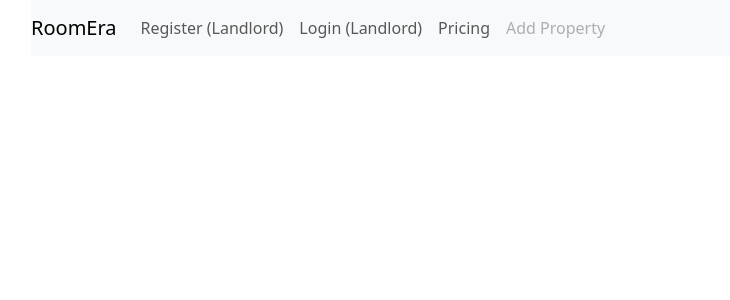
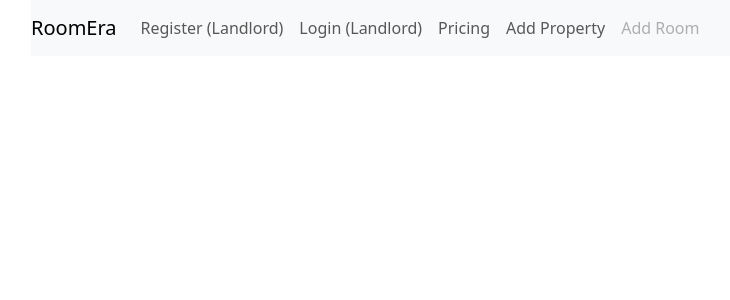
Before and after one commit to SampurnaC/roomera, a Django app: page /landlord/dashboard/ in a window 1280 px wide. Shown: the top 300 px of the page, without its empty margins (51-781 px from the left). Run offline with Django 4.2, Linux system fonts and the light colour scheme.

Commit message:
if properties is present then show add room dropdown link

```diff
--- a/landlord_account/templates/landlord_account/main.html
+++ b/landlord_account/templates/landlord_account/main.html
@@ -28,8 +28,25 @@
               <a class="nav-link" href="#">Pricing</a>
             </li>
             <li class="nav-item">
-              <a class="nav-link disabled" href="#">Add Property</a>
+              <a class="nav-link" href="{% url 'landlord_property:add_property' %}">Add Property</a>
             </li>
+            <li class="nav-item">
+              {% if properties %}
+                  <div class="dropdown">
+                      <button class="btn btn-primary dropdown-toggle" type="button" data-bs-toggle="dropdown" aria-expanded="false">
+                          Add Room
+                      </button>
+                      <ul class="dropdown-menu">
+                          {% for property in properties %}
+                              <li><a class="dropdown-item" href="{% url 'landlord_property:add_room' property.id %}">Add Room to {{ property.name }}</a></li>
+                          {% endfor %}
+                      </ul>
+                  </div>
+              {% else %}
+                  <a class="nav-link disabled" href="#">Add Room</a>
+              {% endif %}
+          </li>
+
           </ul>
         </div>
       </nav>
```
